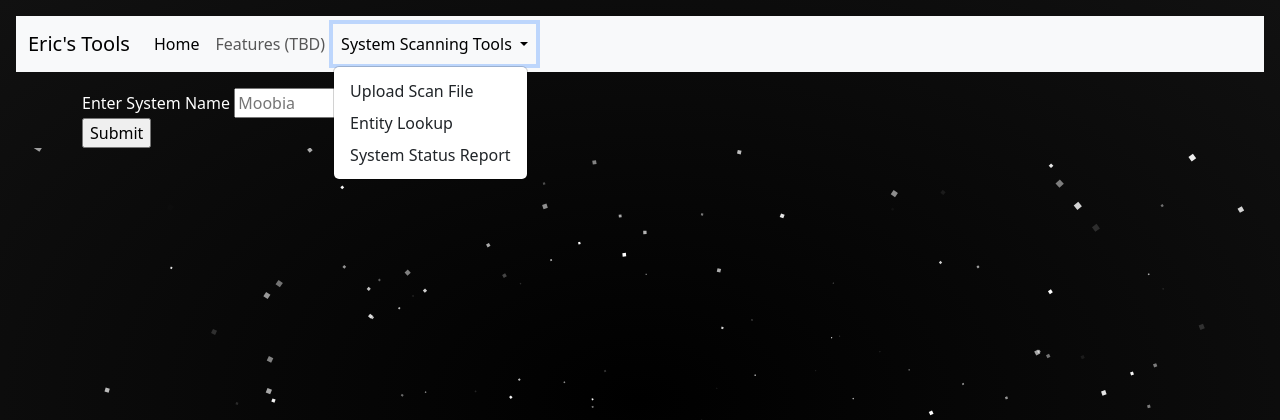
After one commit to Bistion/Erics_tools, a Flask app: page /system-report in a window 1280 px wide, after a click on "System Scanning Tools". The commit adds this page. Shown: the top 420 px of the page. Run offline with Flask 3, Linux system fonts and the light colour scheme; some libraries are stand-ins or nearby versions.

Commit message:
adding a system report

```diff
--- a/templates/base.html
+++ b/templates/base.html
@@ -45,6 +45,7 @@
               <ul class="dropdown-menu">
                 <li><a class="dropdown-item" href="/new-scan">Upload Scan File</a></li>
                 <li><a class="dropdown-item" href="/entity-lookup">Entity Lookup</a></li>
+                <li><a class="dropdown-item" href="/system-report">System Status Report</a></li>
               </ul>
             </li>
           </ul>
--- /dev/null
+++ b/templates/system_report.html
@@ -0,0 +1,13 @@
+{% extends "base.html" %}
+{% block title %}System Lookup{% endblock %}
+{% block content %}
+<form class="mt-3" method="post">
+  <div>
+    <label>Enter System Name</label>
+    <input type="text" name="system" placeholder="Moobia">
+  </div>
+  <div>
+    <input type="submit">
+  </div>
+ </form>
+{% endblock %}
--- a/views.py
+++ b/views.py
@@ -2,7 +2,7 @@ from flask import Blueprint, render_template, request, redirect
 import os
 from werkzeug.utils import secure_filename
 import pandas as pd
-from database import enter_scan, lookup_entity
+from database import *
 
 views = Blueprint(__name__, "views")
 
@@ -43,3 +43,13 @@ def entity_lookup():
     return render_template('entity_lookup_results.html', tables=[value.to_html(classes='table-style', index=False)], titles=value.columns.values)
   else:
     return render_template("entity_lookup.html")
+
+@views.route("/system-report", methods=['GET','POST'])
+def system_report():
+  if request.method == 'POST':
+    system = request.form.get('system')
+    results = system_report(system)
+    value = pd.DataFrame(results)
+    return render_template('entity_lookup_results.html', tables=[value.to_html(classes='table-style', index=False)], titles=value.columns.values)
+  else:
+    return render_template("system_report.html")
```
Also changed, not shown: database.py (+20 -4 lines).
